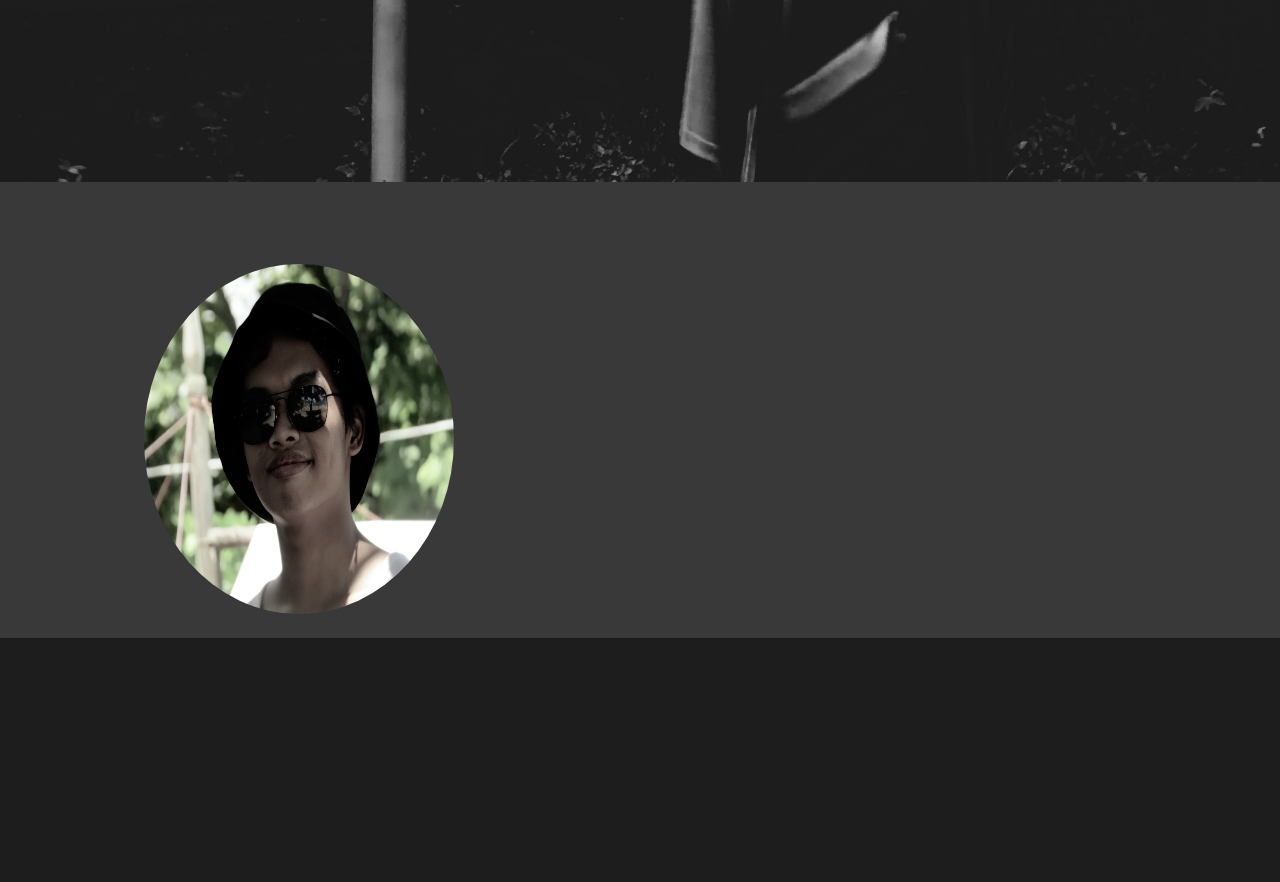
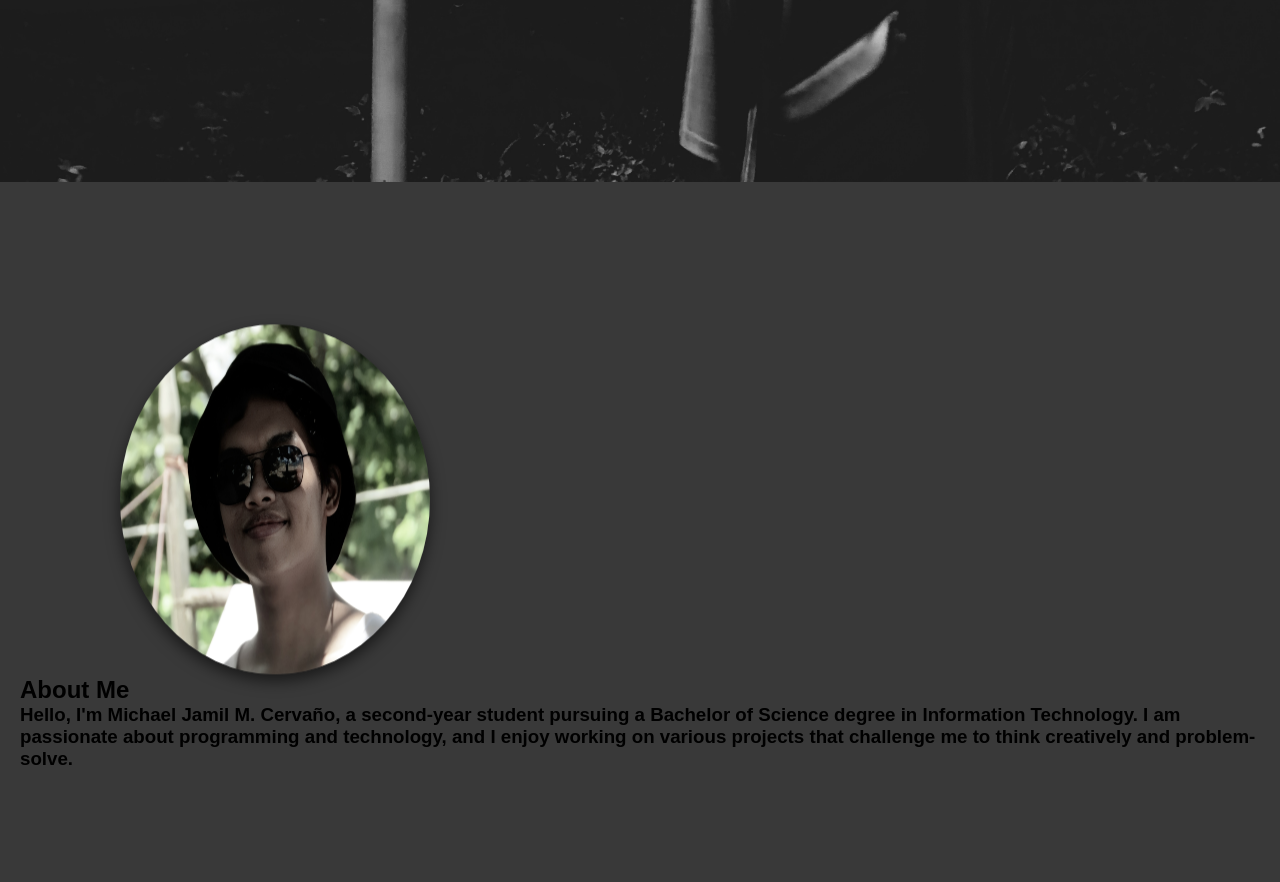
Before and after one commit to michaeljamil/Cervano_MIchaelJamil_BSIT-2C, a PHP site: page / in a window 1280 px wide. Shown: the part 618-1500 px from the top of the page. Before the commit the page ends 1256 px from the top, so only its background shows below. Run offline with PHP 8.4, Linux system fonts and the light colour scheme.

Commit message:
Added Animation

```diff
--- a/css/style.css
+++ b/css/style.css
@@ -153,13 +153,38 @@ nav ul li a:hover{
 .about{
   background-color: #393939;
   padding: 20px;
+  height: 700px;
 }
 
+@keyframes float {
+  0% {
+      box-shadow: 0 5px 15px 0px rgba(0,0,0,0.6);
+      transform: translateY(0px);
+  }
+  50% {
+      box-shadow: 0 25px 15px 0px rgba(0,0,0,0.2);
+      transform: translateY(-20px);
+  }
+  100% {
+      box-shadow: 0 5px 15px 0px rgba(0,0,0,0.6);
+      transform: translateY(0px);
+  }
+}
 
-.about img {
-  border-radius: 50%;
+.main-avatar {
+  margin-top: 10%;
+  margin-left: 100px;
+  box-sizing: border-box;
+  overflow: hidden;
+  box-shadow: 0 5px 15px 0px rgba(176, 176, 176, 0.6);
+  transform: translateY(0px);
+  animation: float 6s ease-in-out infinite;
   width: 25%;
   height: 350px;
-  margin-left: 10%;
-  margin-top: 5%;
+  border-radius: 50%;
 }
+
+.main-avatar > img {
+width: 100%;
+height: 100%;
+}
--- a/index.html
+++ b/index.html
@@ -35,8 +35,12 @@
 
     <!----About Section---->
   <section id="about-me" class="about">
-    <div class="main">
-      <img src="img/profile.jpg" alt="Person">
+    <div class="main-avatar">
+      <img src="img/profile.jpg" alt="Person"/>
+    </div>
+    <div class="main-text">
+      <h1>About Me</h1>
+      <h3>Hello, I'm Michael Jamil M. Cervaño, a second-year student pursuing a Bachelor of Science degree in Information Technology. I am passionate about programming and technology, and I enjoy working on various projects that challenge me to think creatively and problem-solve.</h3>
     </div>
   </section>
 
```
